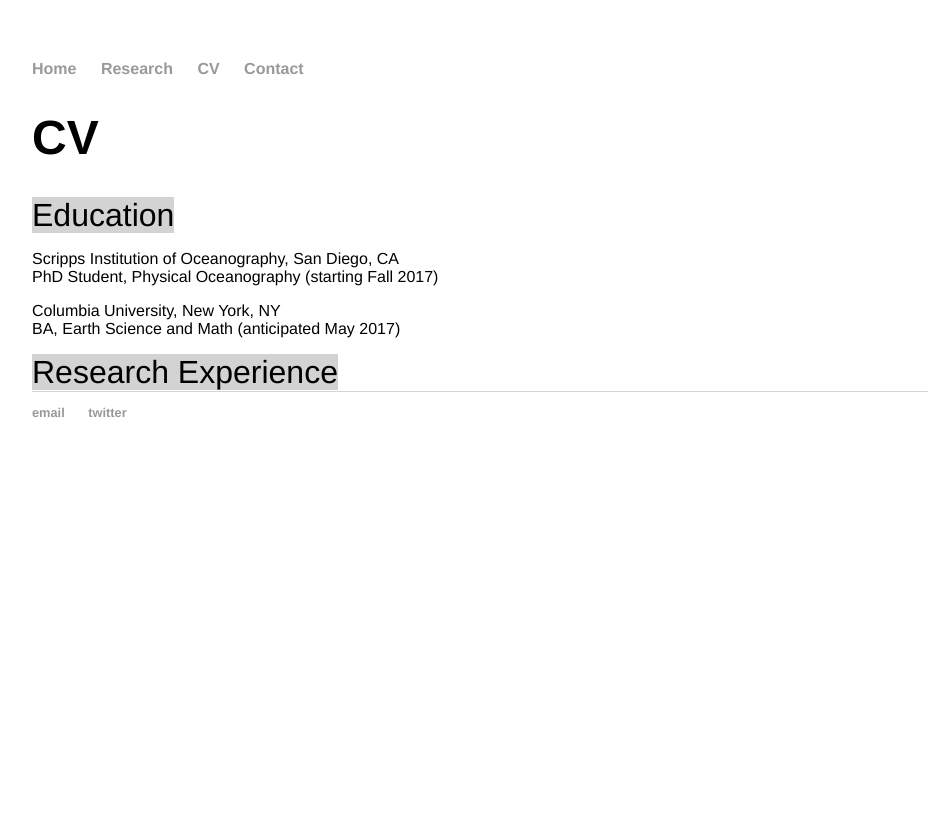
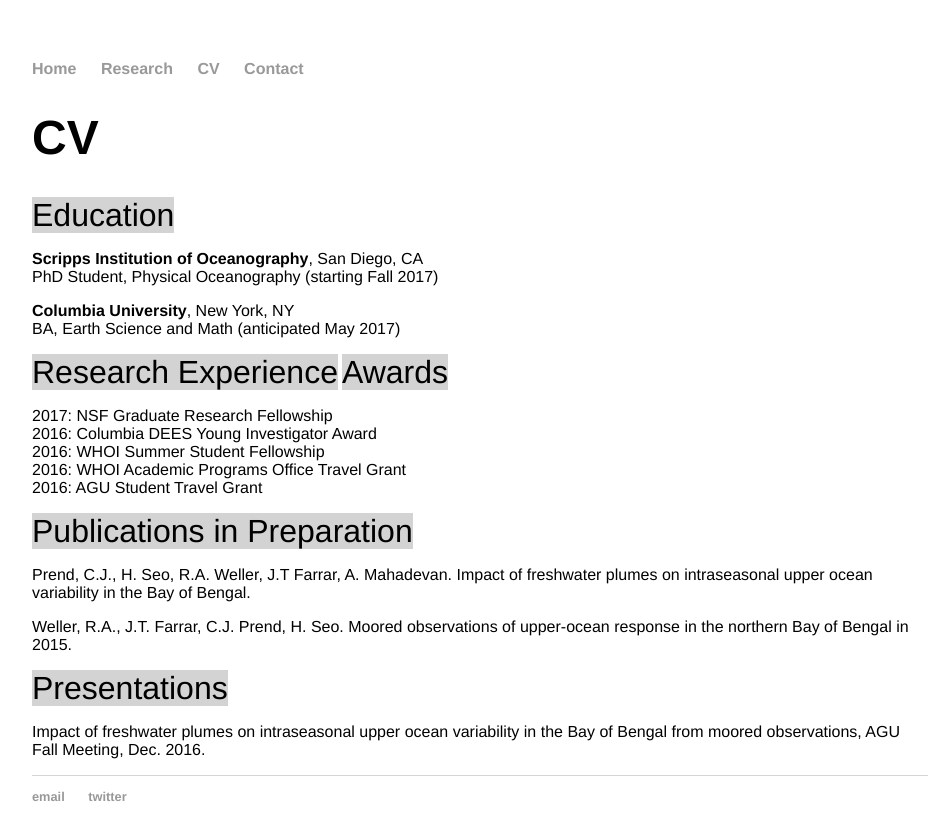
Before and after one commit to cprend/cprend.github.io, a Jekyll site: the page cv/index.html, which Jekyll copies as it is, in a window 1280 px wide. Shown: the top 840 px of the page, without its empty margins (160-1099 px from the left). Built offline with Jekyll 4.4.1, drawn with Linux system fonts in a browser that asks for light colours.

Commit message:
Update index.html

```diff
--- a/cv/index.html
+++ b/cv/index.html
@@ -19,11 +19,25 @@
 			<div class="blurb">
 	<h1>CV</h1>
 		<p1>Education</p1>
-		<p>Scripps Institution of Oceanography, San Diego, CA<br/>
+		<p><b>Scripps Institution of Oceanography</b>, San Diego, CA<br/>
 		PhD Student, Physical Oceanography (starting Fall 2017)</p>
-		<p>Columbia University, New York, NY<br/>
+		<p><b>Columbia University</b>, New York, NY<br/>
 		BA, Earth Science and Math (anticipated May 2017)</p>
 		<p1>Research Experience</p1>
+		<p1>Awards</p1>
+		<p>2017: NSF Graduate Research Fellowship<br/>
+		2016: Columbia DEES Young Investigator Award<br/>
+		2016: WHOI Summer Student Fellowship<br/>
+		2016: WHOI Academic Programs Office Travel Grant<br/>
+		2016: AGU Student Travel Grant</p>
+		<p1>Publications in Preparation</p1>
+		<p>Prend, C.J., H. Seo, R.A. Weller, J.T Farrar, A. Mahadevan. Impact of freshwater plumes on intraseasonal
+		upper ocean variability in the Bay of Bengal.</p>
+		<p>Weller, R.A., J.T. Farrar, C.J. Prend, H. Seo. Moored observations of upper-ocean response in the northern
+		Bay of Bengal in 2015.</p>
+		<p1>Presentations</p1>
+		<p>Impact of freshwater plumes on intraseasonal upper ocean variability in the Bay of Bengal from moored observations,
+			AGU Fall Meeting, Dec. 2016.</p>
 </div><!-- /.blurb -->
 
 			</div><!-- /.container -->
```
